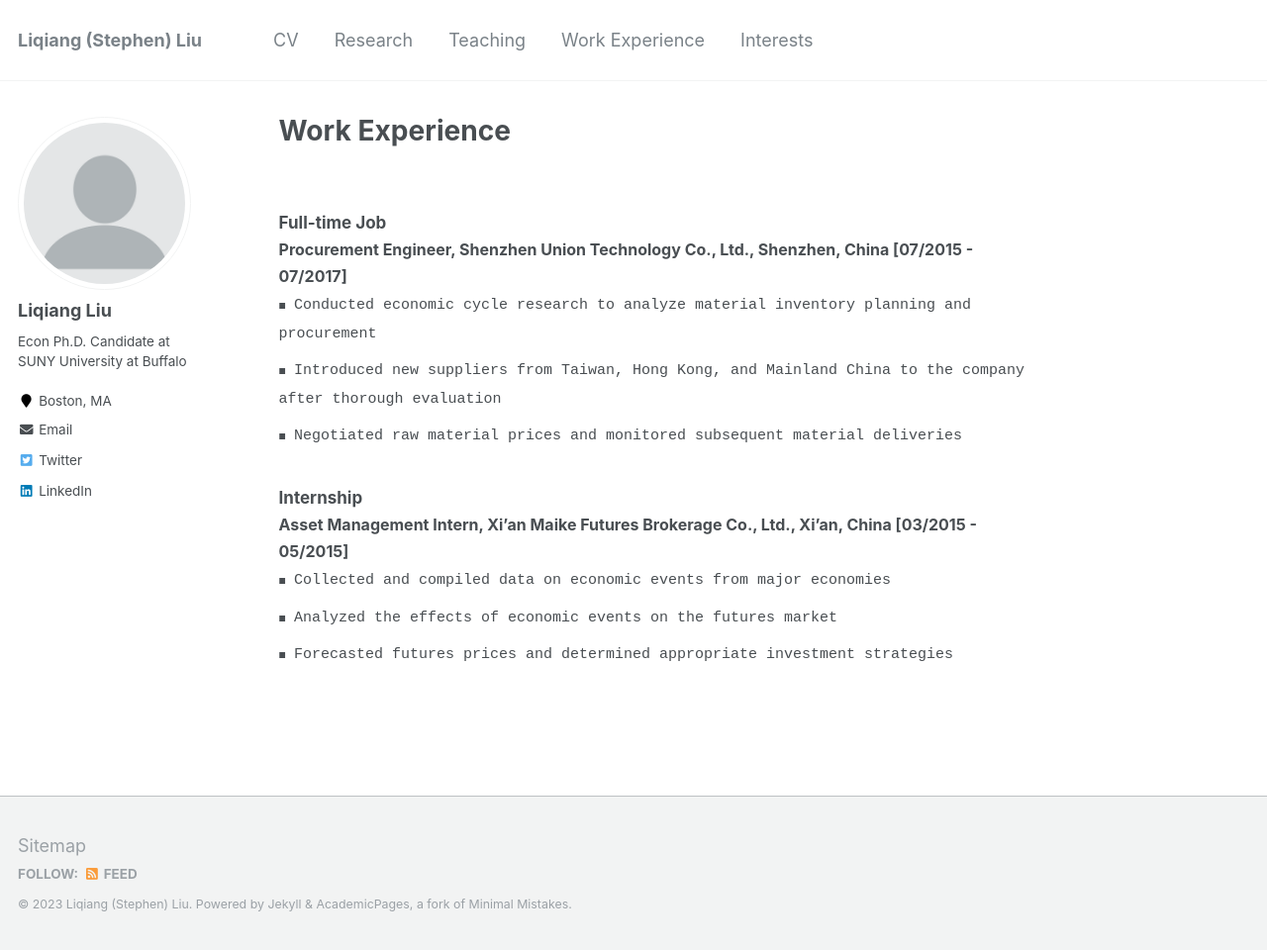
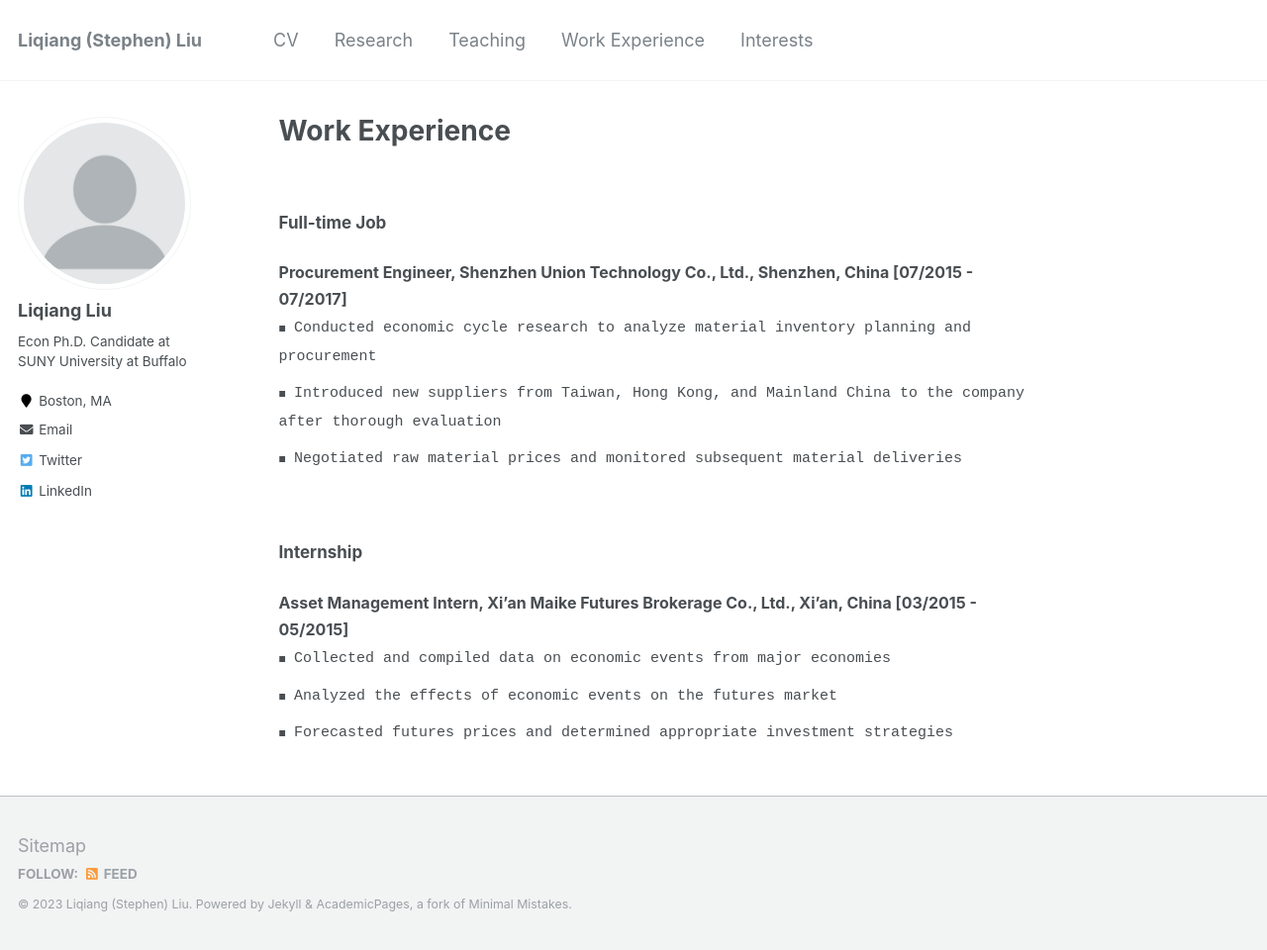
Before and after one commit to Liqiang-Liu/Liqiang-Liu.github.io, a Jekyll site: the page built from _pages/workexperience.md, in a window 1280 px wide and 960 px high. Shown: the whole window at 99% size. Built offline with Jekyll 4.4.1, drawn with Linux system fonts in a browser that asks for light colours.

Commit message:
Update workexperience.md

```diff
--- a/_pages/workexperience.md
+++ b/_pages/workexperience.md
@@ -22,17 +22,21 @@ redirect_from:
 </style>
 
 <br>
+
+<span style="font-size: 17px;"><strong>Full-time Job</strong></span>
 <ul class="custom-bullet">
-<span style="font-size: 17px;"><strong>Full-time Job</strong></span><br>
   <span style="font-size: 16px;"><strong>Procurement Engineer, Shenzhen Union Technology Co., Ltd., Shenzhen, China [07/2015 - 07/2017]</strong></span>
     <ul class="custom-bullet">
       <li><span style="font-size: 15px; font-family: monospace;">Conducted economic cycle research to analyze material inventory planning and procurement</span></li>
       <li><span style="font-size: 15px; font-family: monospace;">Introduced new suppliers from Taiwan, Hong Kong, and Mainland China to the company after thorough evaluation</span></li>
       <li><span style="font-size: 15px; font-family: monospace;">Negotiated raw material prices and monitored subsequent material deliveries</span></li>
      </ul>
+  </ul>
+
 <br>
 
-<span style="font-size: 17px;"><strong>Internship</strong></span><br>
+<span style="font-size: 17px;"><strong>Internship</strong></span>
+<ul class="custom-bullet">
   <span style="font-size: 16px;"><strong>Asset Management Intern, Xi’an Maike Futures Brokerage Co., Ltd., Xi’an, China [03/2015 - 05/2015]</strong></span>
     <ul class="custom-bullet">
       <li><span style="font-size: 15px; font-family: monospace;">Collected and compiled data on economic events from major economies</span></li>
```
